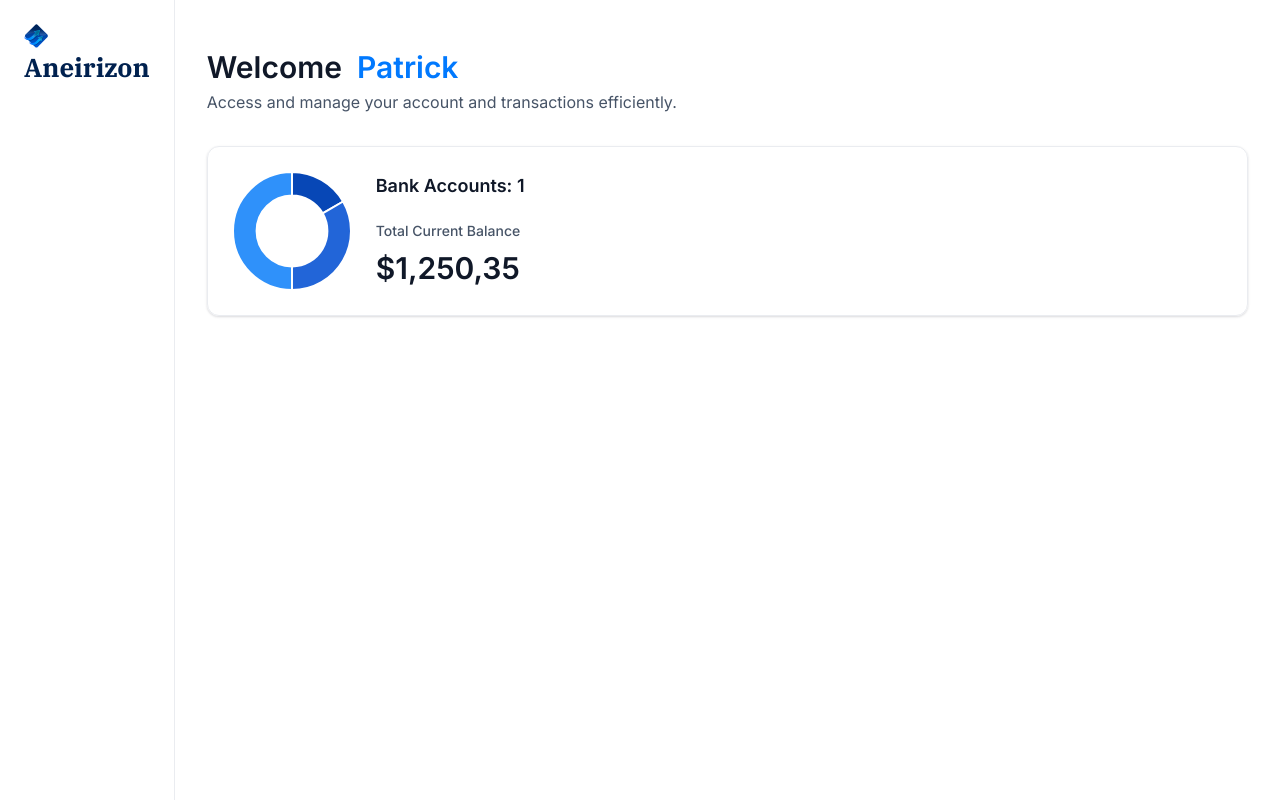
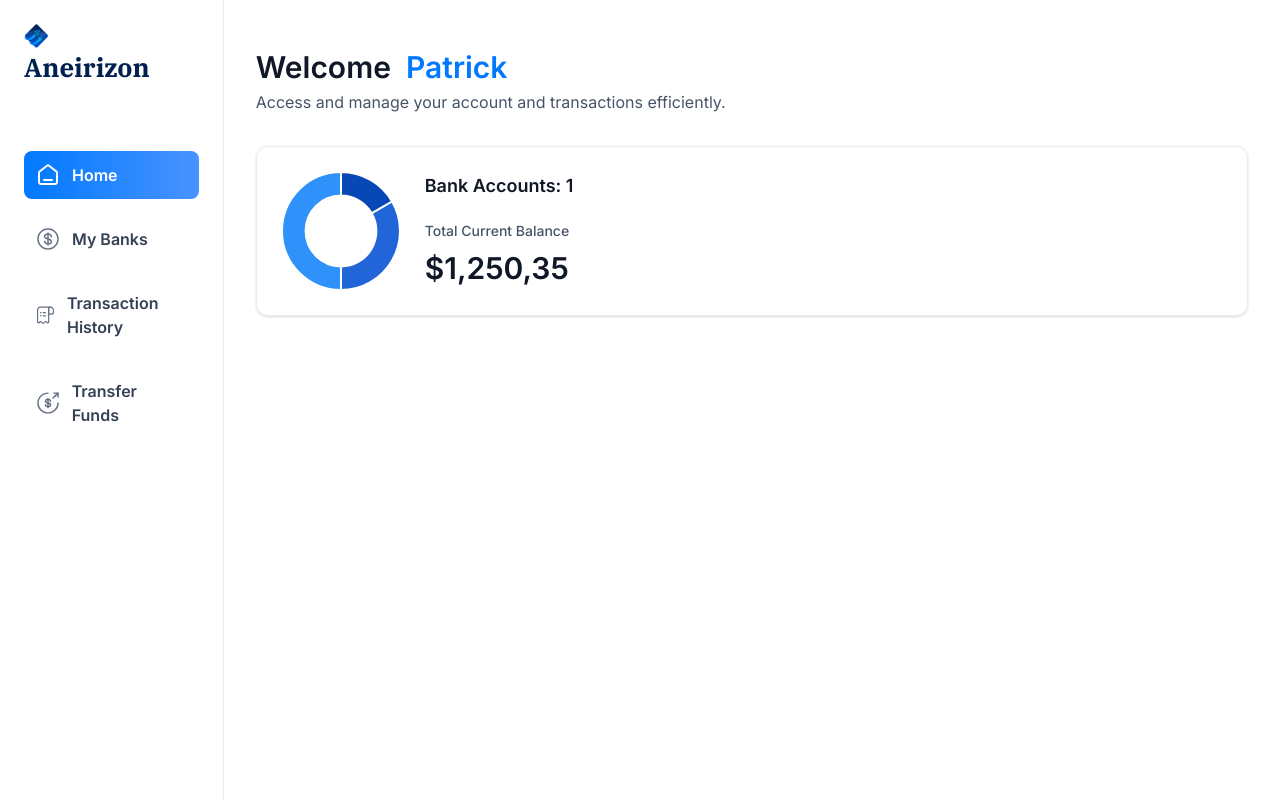
Before and after one commit to Anei2017/anei-banking, a Next.js app: page / in a window 1280 px wide. Built offline with nearby package versions, Linux system fonts and the light colour scheme.

Commit message:
laterest commit

```diff
--- a/components/Sidebar.tsx
+++ b/components/Sidebar.tsx
@@ -1,8 +1,13 @@
+"use client"
 import React from "react";
 import Link from "next/link";
 import Image from "next/image";
+import { sidebarLinks } from "@/constants";
+import { cn } from "@/lib/utils";
+import { usePathname } from "next/navigation";
 
 const Sidebar = ({ user }: SiderbarProps) => {
+    const pathname = usePathname();
   return (
     <section className="sidebar">
       <nav className="flex flex-col gap-4">
@@ -16,7 +21,31 @@
                       max-xl:size-14"
           />
           <h1 className="sidebar-logo">Aneirizon</h1>
-        </Link>
+              </Link>
+              {sidebarLinks.map((item) =>
+              {
+                  const isActive = pathname === item.route || pathname.startsWith(`${item.route}/`)
+                  return (
+                    <Link href={item.route} key={item.label}
+                    className={cn('sidebar-link', { 'bg-bank-gradient': isActive })}
+                  >
+                    <div className="relative size-6">
+                      <Image
+                        src={item.imgURL}
+                        alt={item.label}
+                        fill
+                        className={cn({
+                          'brightness-[3] invert-0': isActive
+                        })}
+                      />
+                    </div>
+                    <p className={cn("sidebar-label", { "!text-white": isActive })}>
+                      {item.label}
+                    </p>
+                  </Link>
+                )
+              })}
+
       </nav>
     </section>
   );
```
